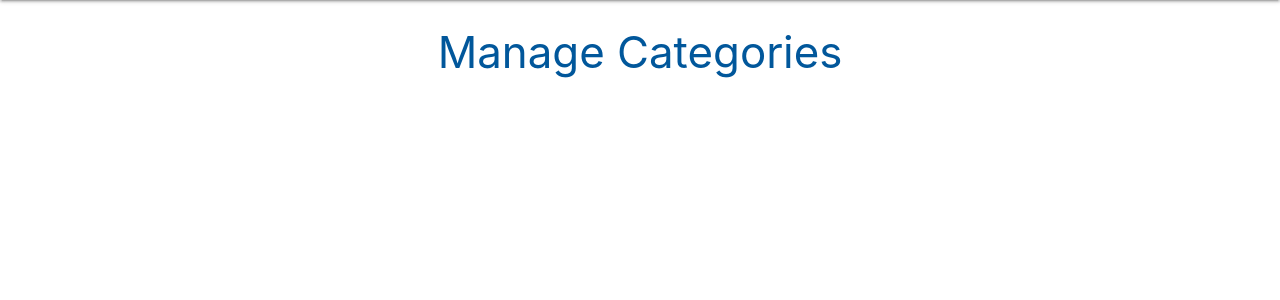
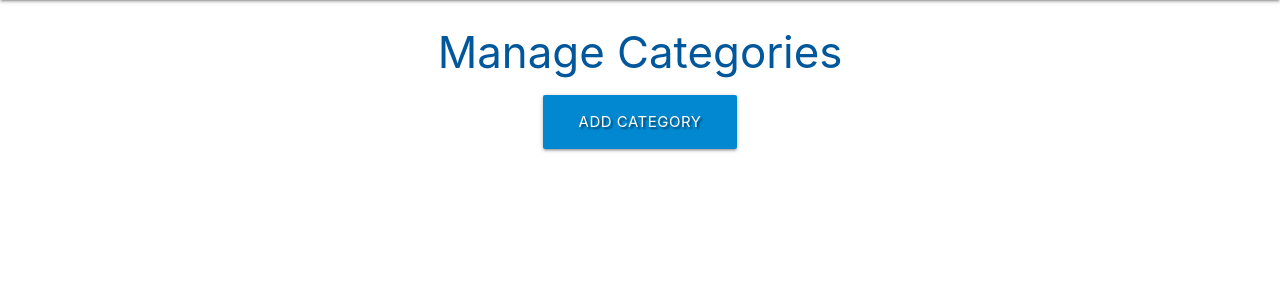
Before and after one commit to AndyB-WHG/flask-task-manager-project, a Flask app: page /get_categories in a window 1280 px wide. Shown: the part 64-364 px from the top of the page. Run offline with Flask 2, Linux system fonts and the light colour scheme; data that the repository does not hold is empty; some libraries are stand-ins or nearby versions.

Commit message:
Feat:  added ability to 'Add New Categories'.

```diff
--- a/app.py
+++ b/app.py
@@ -150,6 +150,17 @@ def get_categories():
     categories = list(mongo.db.categories.find().sort("category_name", 1))
     return render_template("categories.html", categories=categories)
 
+@app.route("/add_category", methods=["GET", "POST"])
+def add_category():
+    if request.method == "POST":
+        category = {
+            "category_name": request.form.get("category_name")
+        }
+        mongo.db.categories.insert_one(category)
+        flash("New Category Added :-)")
+        return redirect(url_for("get_categories"))
+
+    return render_template("add_category.html")
 
 if __name__ == "__main__":
     app.run(host=os.environ.get("IP"),
--- a/templates/categories.html
+++ b/templates/categories.html
@@ -2,6 +2,14 @@
 {% block content %}
 
 <h3 class="light-blue-text text-darken-4 center-align">Manage Categories</h3>
+
+<div class="row">
+    <div class="col s12 center-align">
+        <a href="{{ url_for('add_category') }}" class="btn-large light-blue darken-2 text-shadow">
+            Add Category <i class="fas fas-plus-square right"></i>
+        </a>
+    </div>
+</div>
 
 <div class="row">
     {% for category in categories %}
```
Also changed, not shown: templates/add_category.html (added, +29 -0 lines).
